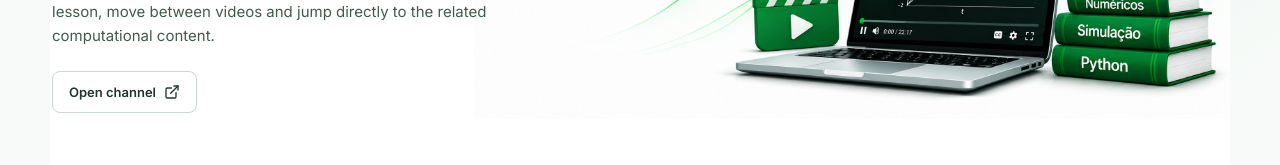
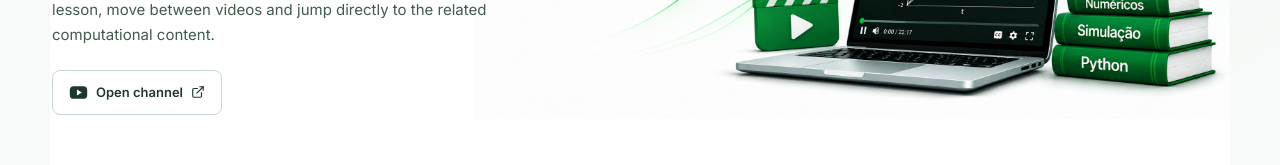
Before and after one commit to LeonardoCamargoRossato/MetCompB-LandingPage, a React (Vite) app: page /#/videoaulas in a window 1280 px wide. Shown: the part 331-496 px from the top of the page. Built offline with nearby package versions, Linux system fonts and the light colour scheme.

Commit message:
Add YouTube icon and custom channel button hover

```diff
--- a/src/pages/Videos.tsx
+++ b/src/pages/Videos.tsx
@@ -18,5 +18,5 @@ export function Videos(){
  const {language}=usePreferences();const t=ui[language]
  const selected=useMemo(()=>selectedIndex===null?null:videos[selectedIndex],[selectedIndex])
  const move=(delta:number)=>{if(selectedIndex===null)return;setSelectedIndex((selectedIndex+delta+videos.length)%videos.length)}
- return <section className="page page-grid"><header className="video-lessons-hero"><div className="video-lessons-hero__copy"><div className="kicker"><span></span> {videos.length} {t.videos.toUpperCase()}</div><h1>{t.videos}</h1><p>{descriptions[language]}</p><a className="button" href="https://www.youtube.com/@MetCompB_UFRGS" target="_blank" rel="noopener noreferrer">{t.openChannel} <ExternalLink size={16}/></a></div><img className="video-lessons-hero__art" src={videoLessonsBanner} alt="" aria-hidden="true" onError={e=>{e.currentTarget.style.display="none"}} /></header><div className="video-grid">{videos.map((v,i)=>{const copy=videoText(v,language);return <button className="video-card" key={v.id} onClick={()=>setSelectedIndex(i)}><div className="thumb"><img loading="lazy" src={`https://i.ytimg.com/vi/${v.id}/hqdefault.jpg`} alt=""/><span className="play"><Play fill="currentColor"/></span><i>{String(i+1).padStart(2,'0')}</i></div><div className="video-card-copy"><small>{v.category}</small><h3>{copy.title}</h3><p>{copy.summary}</p><span>{t.details}</span></div></button>})}</div>{selected&&<VideoModal video={selected} onClose={()=>setSelectedIndex(null)} onPrevious={()=>move(-1)} onNext={()=>move(1)}/>}</section>
+ return <section className="page page-grid"><header className="video-lessons-hero"><div className="video-lessons-hero__copy"><div className="kicker"><span></span> {videos.length} {t.videos.toUpperCase()}</div><h1>{t.videos}</h1><p>{descriptions[language]}</p><a className="button youtube-channel-button" href="https://www.youtube.com/@MetCompB_UFRGS" target="_blank" rel="noopener noreferrer"><svg className="youtube-channel-icon" viewBox="0 0 24 24" width="19" height="19" aria-hidden="true"><rect x="1" y="4" width="22" height="16" rx="5" fill="currentColor"/><path d="M10 8.3v7.4l6.2-3.7L10 8.3Z" fill="#fff"/></svg>{t.openChannel} <ExternalLink size={14}/></a></div><img className="video-lessons-hero__art" src={videoLessonsBanner} alt="" aria-hidden="true" onError={e=>{e.currentTarget.style.display="none"}} /></header><div className="video-grid">{videos.map((v,i)=>{const copy=videoText(v,language);return <button className="video-card" key={v.id} onClick={()=>setSelectedIndex(i)}><div className="thumb"><img loading="lazy" src={`https://i.ytimg.com/vi/${v.id}/hqdefault.jpg`} alt=""/><span className="play"><Play fill="currentColor"/></span><i>{String(i+1).padStart(2,'0')}</i></div><div className="video-card-copy"><small>{v.category}</small><h3>{copy.title}</h3><p>{copy.summary}</p><span>{t.details}</span></div></button>})}</div>{selected&&<VideoModal video={selected} onClose={()=>setSelectedIndex(null)} onPrevious={()=>move(-1)} onNext={()=>move(1)}/>}</section>
 }
```
